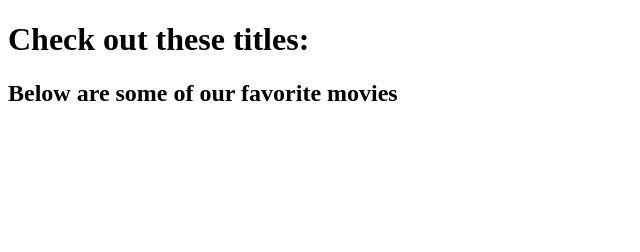
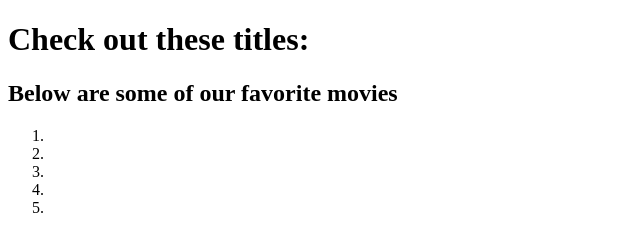
Before and after one commit to Andychochocho/epicodus_top_5_movies, a plain HTML site: page index.html in a window 1280 px wide. Shown: the full height of the page, 0-640 px from the left. Drawn offline with Linux system fonts and the light colour scheme.

Commit message:
Added ordered list skeleton.

```diff
--- a/index.html
+++ b/index.html
@@ -6,7 +6,16 @@
 
 <body>
   <h1>Check out these titles:</h1>
+
   <h2>Below are some of our favorite movies</h2>
+
+  <ol>
+    <li></li>
+    <li></li>
+    <li></li>
+    <li></li>
+    <li></li>
+  </ol>
 </body>
 
 </html>
```
